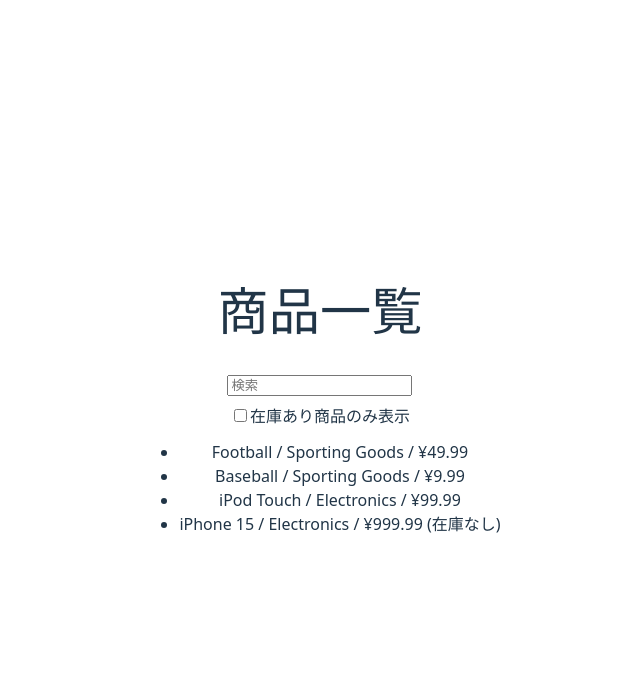
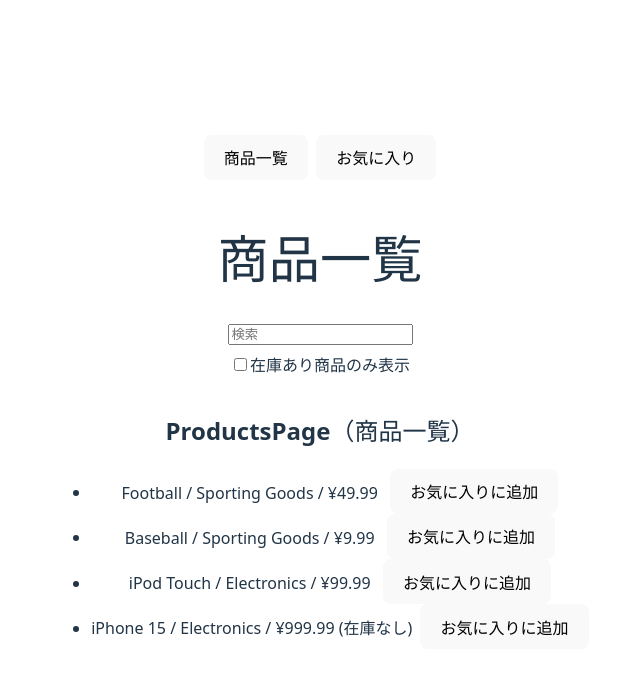
Before and after one commit to seyou-U/React_Practice, a React (Vite) app: page / in a window 1280 px wide. Shown: the top 676 px of the page, without its empty margins (320-960 px from the left). Built offline with nearby package versions, Linux system fonts and the light colour scheme.

Commit message:
[add] useContext、createContextの動作確認のためにお気に入り機能とページの追加

```diff
--- a/src/App.tsx
+++ b/src/App.tsx
@@ -1,6 +1,9 @@
 import './App.css';
 // import { memo } from 'react';
-import { ProductsPage } from './pages/ProductsPage';
+import { FavoritesPage } from './pages/products/FavoritesPage';
+import { ProductsPage } from './pages/products/ProductsPage';
+import { FavoritesProvider } from './components/FavoritesProvider';
+import { useState } from 'react';
 
 // function Crashy() {
 //   // throw new Error("描画中にクラッシュしました");
@@ -16,7 +19,17 @@ import { ProductsPage } from './pages/ProductsPage';
 // Appは親コンポーネントであり画面の設計図
 // どの部品をの順番で並べるかについて整理している
 function App() {
-  return <ProductsPage />;
+  const [page, setPage] = useState<"products" | "favorites">("products");
+  return (
+    <FavoritesProvider>
+      <div style={{ padding: 16 }}>
+        <button onClick={() => setPage("products")}>商品一覧</button>
+        <button style={{ marginLeft: 8 }} onClick={() => setPage("favorites")}>お気に入り</button>
+      </div>
+
+      {page === "products" ? <ProductsPage/> : <FavoritesPage/>}
+    </FavoritesProvider>
+  );
   // return <ContactForm />;
 
   // const [text, setText] = useState('');
--- /dev/null
+++ b/src/components/FavoritesProvider.jsx
@@ -0,0 +1,35 @@
+import { createContext, useCallback, useContext, useMemo, useState } from "react";
+
+const FavoritesContext = createContext(null);
+
+export function FavoritesProvider({children}) {
+    const [favoriteIds, setFavoriteIds] = useState([]);
+
+    const toggleFavorite = useCallback((id) => {
+        // すでにお気に入りに入っている場合は外す、そうでない場合は追加する
+        setFavoriteIds((prev) =>
+            prev.includes(id) ? prev.filter((x) => x !== id) : [...prev, id]
+        );
+    }, []);
+
+    const clearFavorites = useCallback(() => {
+        setFavoriteIds([]);
+    }, []);
+
+    const value = useMemo(() => {
+        return {favoriteIds, toggleFavorite, clearFavorites}
+    }, [favoriteIds, toggleFavorite, clearFavorites]);
+
+    return (
+        <FavoritesContext.Provider value={value}>
+            {children}
+        </FavoritesContext.Provider>
+    );
+}
+
+export function useFavorites() {
+    const ctx = useContext(FavoritesContext);
+    console.log(ctx);
+    if (!ctx) throw new Error("useFavorites must be used within FavoritesProvider");
+    return ctx;
+}
--- a/src/components/ProductTable/ProductTable.jsx
+++ b/src/components/ProductTable/ProductTable.jsx
@@ -1,18 +1,31 @@
+import { useFavorites } from "../FavoritesProvider";
+
 // データ加工や絞り込みは行わず、受け取った配列を表示させる
 export function ProductTable({ products }) {
+  const {favoriteIds, toggleFavorite} = useFavorites();
+
   // 該当の商品が存在しない場合
   if (!products.length) {
     return <p style={{ marginTop: 12 }}>該当する商品がありません</p>;
   }
 
   return (
+    <div style={{ padding: 16 }}>
+      <h2>ProductsPage（商品一覧）</h2>
       <ul style={{ marginTop: 12 }}>
-      {products.map(product => (
+        {products.map((product) => {
+          const isFavorite = favoriteIds.includes(product.id);
+          return (
             <li key={product.id}>
               {product.name} / {product.category} / ¥{product.price.toLocaleString()}{' '}
               {product.stocked ? '' : '(在庫なし)'}
+              <button style={{ marginLeft: 8 }} onClick={() => toggleFavorite(product.id)}>
+                {isFavorite ? 'お気に入りから外す' : 'お気に入りに追加'}
+              </button>
             </li>
-      ))}
+          );
+        })}
       </ul>
+    </div>
   );
 }
--- /dev/null
+++ b/src/pages/products/FavoritesPage.jsx
@@ -0,0 +1,33 @@
+import { PRODUCTS } from "../../../data/products";
+import { useFavorites } from "../../components/FavoritesProvider";
+
+export function FavoritesPage() {
+    const {favoriteIds, toggleFavorite, clearFavorites} = useFavorites();
+
+    const favoritesProducts = PRODUCTS.filter((p) => favoriteIds.includes(p.id));
+
+    return (
+        <div style={{ padding: 16 }}>
+            <h2>お気に入りページ</h2>
+            <p>お気に入りの数 : {favoriteIds.length}</p>
+            <button onClick={clearFavorites} disabled={favoriteIds.length === 0}>
+                お気に入りを全て解除
+            </button>
+            <hr/>
+            {favoriteIds.length === 0 ? (
+                <p>お気に入りはまだありません</p>
+            ) : (
+                <ul>
+                    {favoritesProducts.map((p) => (
+                        <li key={p.id} style={{ marginBottom: 8 }}>
+                            {p.name}
+                            <button style={{ marginLeft: 8 }} onClick={() => toggleFavorite(p.id)}>
+                                お気に入りから外す
+                            </button>
+                        </li>
+                    ))}
+                </ul>
+            )}
+        </div>
+    );
+}
--- a/src/pages/ProductsPage.jsx
+++ b/src/pages/products/ProductsPage.jsx
@@ -1,7 +1,7 @@
 import { useMemo, useState } from 'react';
-import { PRODUCTS } from '../../data/products';
-import { SearchForm } from '../components/SearchForm/SearchForm';
-import { ProductTable } from '../components/ProductTable/ProductTable';
+import { PRODUCTS } from '../../../data/products';
+import { SearchForm } from '../../components/SearchForm/SearchForm';
+import { ProductTable } from '../../components/ProductTable/ProductTable';
 
 export function ProductsPage() {
   const [query, setQuery] = useState('');
```
Lines whose indentation alone changed are shown as unchanged.
